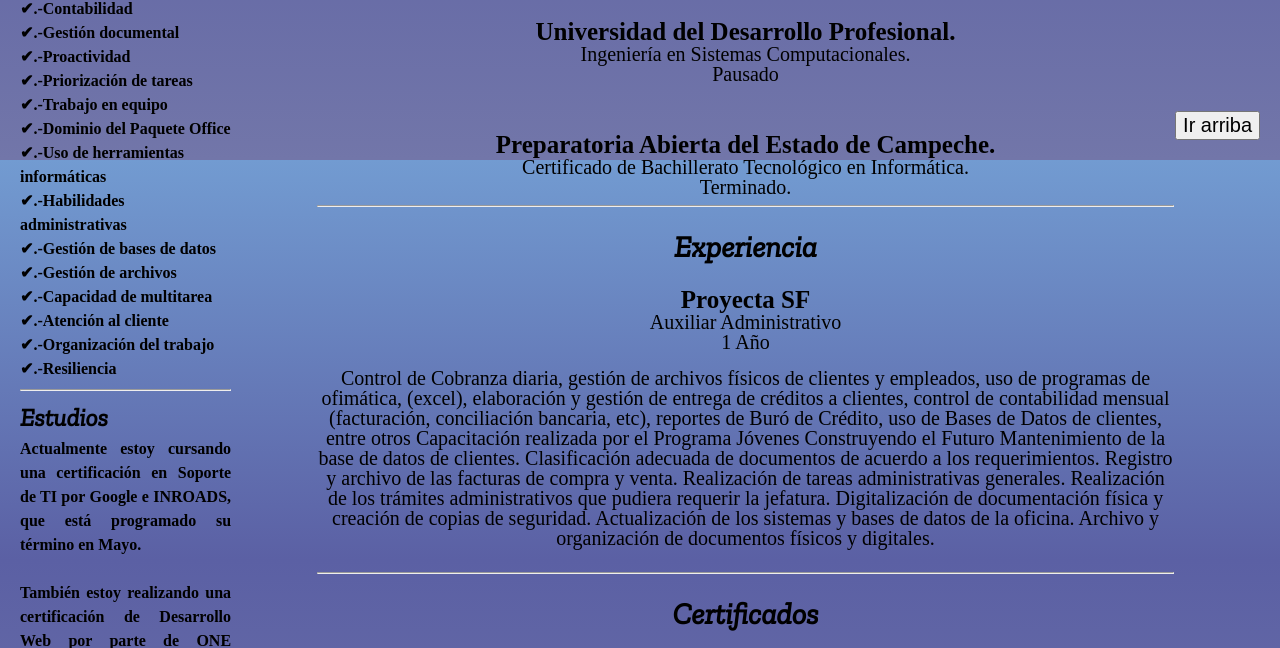
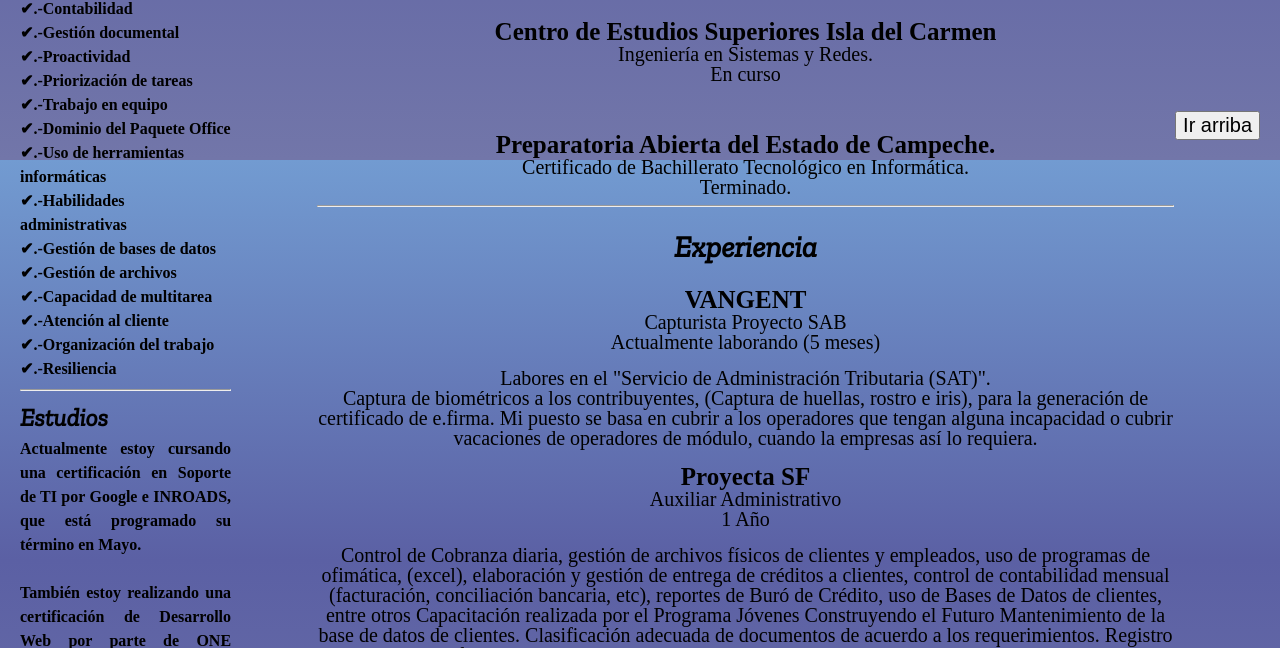
Before and after one commit to ErnestoArturoNotarioBarrera/CV, a plain HTML site: page index.html in a window 1280 px wide. Shown: the part 640-1288 px from the top of the page. Drawn offline with nearby package versions, Linux system fonts and the light colour scheme.

Commit message:
Modificación añadiendo experiencia laboral

```diff
--- a/index.html
+++ b/index.html
@@ -163,11 +163,11 @@
 			<H2 class="resumen" id="formacion">Formación académica</H2>
 			<div id="formacion-ac" style="width:100%; ">
 				<p style="font-weight: bold; font-size: 25px;">
-					Universidad del Desarrollo Profesional.
+					Centro de Estudios Superiores Isla del Carmen
 				</p>
 				<p style="font-size: 20px;">Ingeniería en Sistemas
-					Computacionales. <br>
-					Pausado</p>
+					y Redes. <br>
+					En curso</p>
 				<br>
 				<br>
 				<br>
@@ -180,6 +180,26 @@
 			</div>
 			<hr width="80%">
 			<H2 class="resumen" id="experiencia">Experiencia</H2>
+
+			<!--- Apartir de aca comienza un bloque para un apartado de experiencia-->
+
+			<p style="font-weight: bold; font-size: 25px;">
+				VANGENT
+			</p>
+			<p style="font-size: 20px;">Capturista Proyecto SAB <br>
+				Actualmente laborando (5 meses)</p>
+			<br>
+			<p>Labores en el "Servicio de Administración Tributaria (SAT)". <br>
+				Captura de biométricos a los contribuyentes, (Captura de
+				huellas, rostro e
+				iris), para la generación de certificado de e.firma. Mi puesto
+				se basa en cubrir a los operadores que tengan alguna incapacidad
+				o cubrir vacaciones de operadores de módulo, cuando la empresas
+				así lo requiera. </p>
+			<br>
+
+			<!--- Acá termina el area de apartado para experiencia-->
+
 			<p style="font-weight: bold; font-size: 25px;">
 				Proyecta SF
 			</p>
@@ -264,8 +284,11 @@
 					Parte del programa de certificado en Soporte de TI por
 					Google.</p>
 				<br>
-				<a href="https://www.coursera.org/account/accomplishments/certificate/BSWEPF43JSVM" target="_blank" style="text-decoration: none ; margin-left: 10px; background-color: #9597ac; color: black; padding: 1px;">Certificado: Los bits y bytes de las redes informáticas</a>
-					<br><br>
+				<a href="https://www.coursera.org/account/accomplishments/certificate/BSWEPF43JSVM"
+					target="_blank"
+					style="text-decoration: none ; margin-left: 10px; background-color: #9597ac; color: black; padding: 1px;">Certificado:
+					Los bits y bytes de las redes informáticas</a>
+				<br><br>
 				<p>El curso se basó en los aspectos generales de las redes y
 					conexiones. <br>
 					Primeramente enfocado en los protocolos de conexión a
```
